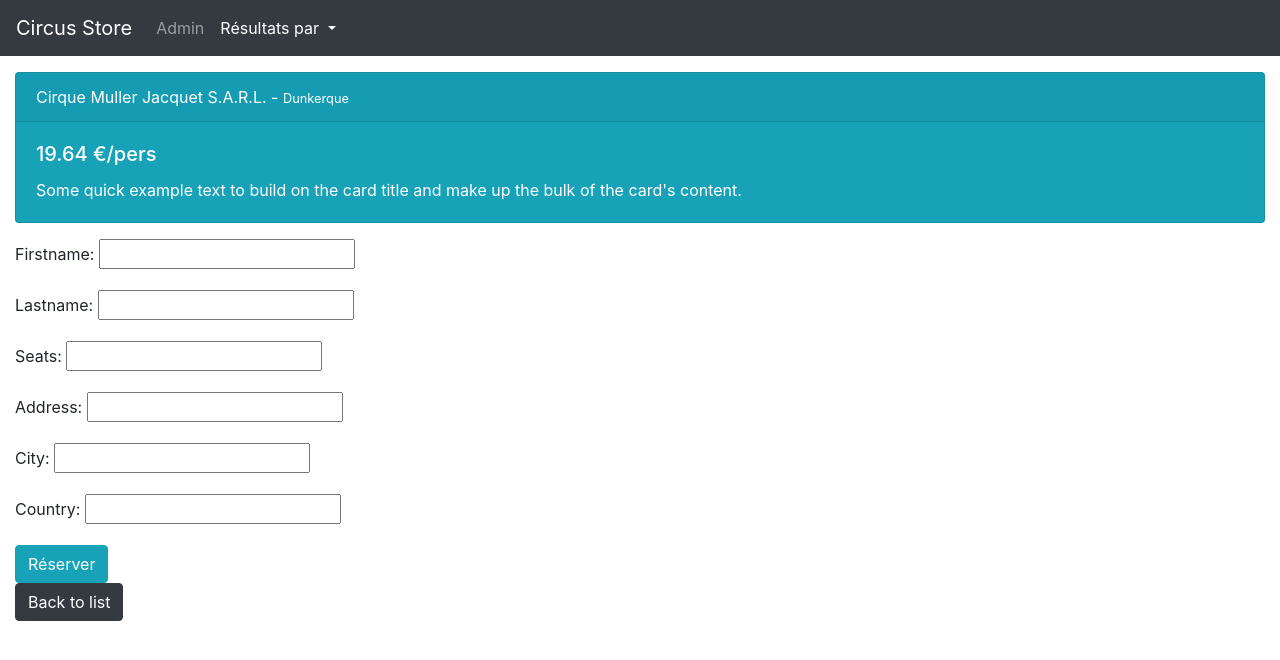
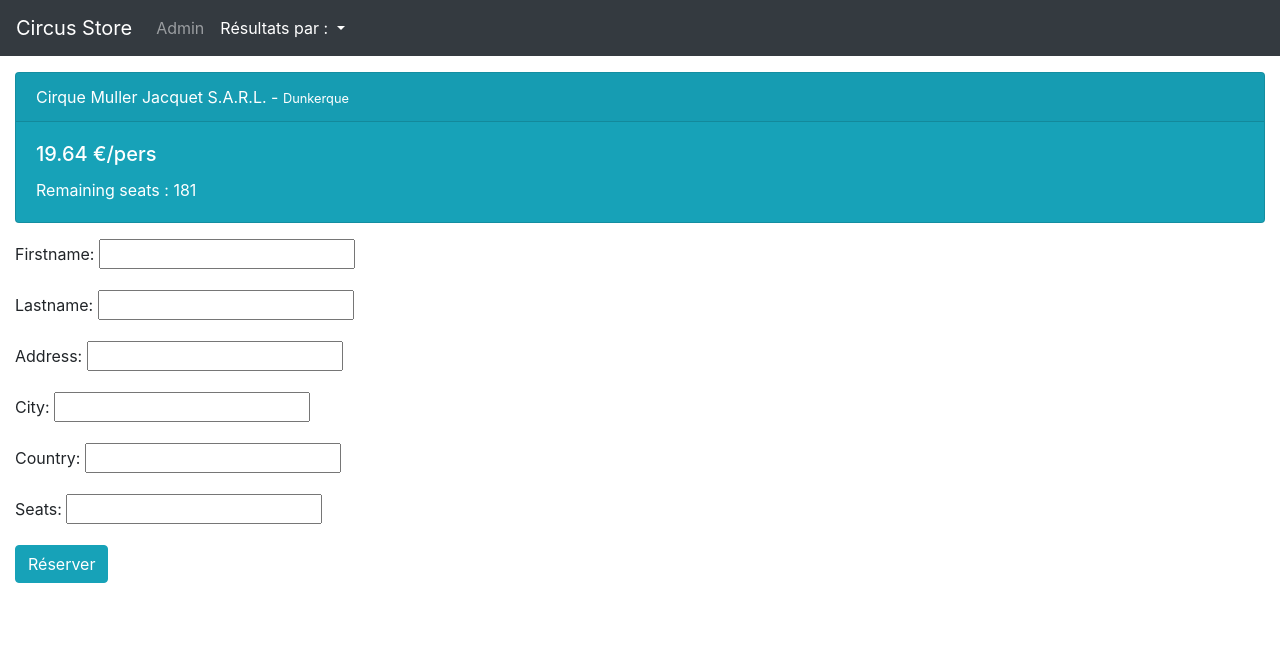
Before and after one commit to nateoverd12/my1st-Django-Project, a Django app: page /book/2848 in a window 1280 px wide. Shown: the top 660 px of the page. Run offline with Django 3.2, Linux system fonts and the light colour scheme; data comes from the database, SQL or seed files in the repository; some libraries are stand-ins or nearby versions.

Commit message:
ch done; max and min seats for booking ok

```diff
--- a/circus/forms.py
+++ b/circus/forms.py
@@ -1,8 +1,12 @@
 from django.forms import ModelForm
+from django import forms
 from .models import Booking
 
 # Create the form class.
 class BookingForm(ModelForm):
     class Meta:
         model = Booking
-        fields = ('firstname', 'lastname', 'seats', 'address', 'city', 'country')
+        fields = ('firstname', 'lastname', 'address', 'city', 'country', 'seats')
+        widgets = {
+            'seats': forms.NumberInput(attrs={'min': 1}),
+        }
--- a/circus/static/js/geolocation.js
+++ b/circus/static/js/geolocation.js
@@ -6,7 +6,7 @@ const options = {
 
   function success(pos) {
     let crd = pos.coords;
-    document.getElementById("hidden-form").action = window.location.href + 'date/1';
+    document.getElementById("hidden-form").action = window.location.href + 'autour-de-moi/1';
     document.getElementById("hidden-input").value = [crd.latitude, crd.longitude];
 
     document.forms['geolocation'].submit();
@@ -15,6 +15,7 @@ const options = {
 
   function error(err) {
     console.warn(`ERROR(${err.code}): ${err.message}`);
+    window.location = window.location.href + 'date/1';
   }
 
   navigator.geolocation.getCurrentPosition(success, error, options);
--- a/circus/templates/_nav.html
+++ b/circus/templates/_nav.html
@@ -1,22 +1,23 @@
 <nav class="navbar navbar-expand-lg navbar-dark bg-dark">
     <a class="navbar-brand" href="#">Circus Store</a>
-    <button class="navbar-toggler" type="button" data-toggle="collapse" data-target="#navbarNavAltMarkup" aria-controls="navbarNavAltMarkup" aria-expanded="false" aria-label="Toggle navigation">
-        <span class="navbar-toggler-icon"></span>
+    <button class="navbar-toggler" type="button" data-toggle="collapse" data-target="#navbarSupportedContent" aria-controls="navbarSupportedContent" aria-expanded="false" aria-label="Toggle navigation">
+      <span class="navbar-toggler-icon"></span>
     </button>
-    <div class="collapse navbar-collapse" id="navbarNavDropdown">
-      <ul class="navbar-nav">
+
+    <div class="collapse navbar-collapse" id="navbarSupportedContent">
+      <ul class="navbar-nav mr-auto">
         <li class="nav-item">
             <a class="nav-item nav-link" href="{% url 'admin:index' %}">Admin</a>
         </li>
-        <li class="nav-item dropdown">
-          <a class="nav-link dropdown-toggle active" href="#" id="navbarDropdownMenuLink" role="button" data-toggle="dropdown" aria-haspopup="true" aria-expanded="false">
-            Résultats par
+        <li class="nav-item dropdown active">
+          <a class="nav-link dropdown-toggle" href="#" id="navbarDropdown" role="button" data-toggle="dropdown" aria-haspopup="true" aria-expanded="false">
+              Résultats par :
           </a>
-          <div class="dropdown-menu" aria-labelledby="navbarDropdownMenuLink">
-            <a class="nav-item nav-link active bg-dark" href="{% url 'dates' 1 %}">- Date</a>
-            <a class="nav-item nav-link active bg-dark" href="{% url 'geoloc' 1 %}">- Position</a>
+          <div class="dropdown-menu" aria-labelledby="navbarDropdown">
+            <a class="dropdown-item" href="{% url 'dates' 1 %}">- Date</a>
+            <a class="dropdown-item" href="{% url 'geoloc' 1 %}">- Position</a>
           </div>
         </li>
       </ul>
     </div>
-</nav>
+  </nav>
--- a/circus/templates/_shows.html
+++ b/circus/templates/_shows.html
@@ -5,7 +5,7 @@
         <div class="card-body">
             <h5 class="card-title">{{ show.name }} - <small>{{ show.city }}</small></h5>
             <p class="card-text">{{ show.price }} €/pers - on {{ show.date }}</p>
-            <h6 class="card-text">Left_seats : {{ show.left_seats }} </h6>
+            <h6 class="card-text">Remaining seats : {{ show.left_seats }} </h6>
             <a href="{% url 'booking' show.id %}" class="btn btn-primary">Purchase tickets</a>
         </div>
         </div>
--- a/circus/templates/page.html
+++ b/circus/templates/page.html
@@ -9,11 +9,13 @@ Liste par dates
 {% endblock %}
 
 {% block content %}
+<h5 class="mt-2">
 {% if geoloc %}
-<h5>Tous nos spectacles triés par dates :</h5>
+Les spectacles à venir autour de moi :
 {% else %}
-<h5>Les spectacles à venir autour de moi :</h5>
+Tous nos spectacles triés par dates :
 {% endif %}
+</h5>
 <nav aria-label="Page navigation example">
     <ul class="pagination">
         {% if pages.prev > 0 %}
--- a/circus/templates/payment.html
+++ b/circus/templates/payment.html
@@ -14,16 +14,17 @@
             <div class="card-header">{{ show.name }} - <small>{{ show.city }}</small></div>
             <div class="card-body">
                 <h5 class="card-title">{{ show.price }} €/pers</h5>
-                <p class="card-text">Some quick example text to build on the card title and make up the bulk of the card's content.</p>
+                <p class="card-text">Remaining seats : {{ show.left_seats }} </p>
             </div>
         </div>
     </div>
 </div>
+{% if max_error %}
+<div class="alert alert-danger" role="alert">Impossible de réserver plus de places qu'il n'en reste...</div>
+{% endif %}
 
 <form method="POST" class="post-form">{% csrf_token %}
     {{ form.as_p }}
     <button type="submit" class="save btn btn-info">Réserver</button>
 </form>
-
-<button type="button" class="btn btn-dark"><a href="{% url 'dates' 1 %}" style="text-decoration: none;color:white">Back to list</a></button>
 {% endblock %}
--- a/circus/views.py
+++ b/circus/views.py
@@ -14,9 +14,9 @@ def init(request):
 def geoloc(request, page=1):
     if request.method=='POST':
         coords = request.POST.get("gps", "").split(",")
-        request.session['latitude']=coords[0]
-        request.session['longitude']=coords[1]
-    elif request.session['latitude']:
+        request.session['latitude'] = coords[0]
+        request.session['longitude'] = coords[1]
+    elif 'latitude' in request.session:
         coords = [request.session['latitude'], request.session['longitude']]
     else:
         return redirect('initpage')
@@ -38,19 +38,23 @@ def home(request, page=1):
 
 def payment(request, id):
     show = Show.objects.get(id=id)
+    max_error = False
     if request.method == "POST":
         form = BookingForm(request.POST)
         if form.is_valid():
             post = form.save(commit=False)
-            post.show = show
-            post.paymentTime = datetime.datetime.now()
-            post.save()
-            show.left_seats=getattr(show, 'left_seats')-getattr(post, 'seats')
-            show.save(update_fields=['left_seats'])
-            return render(request, 'success.html')
+            if post.seats<=getattr(show, 'left_seats'):
+                post.show = show
+                post.paymentTime = datetime.datetime.now()
+                post.save()
+                show.left_seats=getattr(show, 'left_seats')-getattr(post, 'seats')
+                show.save(update_fields=['left_seats'])
+                return render(request, 'success.html')
+            else:
+                max_error = True
     else:
         form = BookingForm()
-    return render(request, 'payment.html', {"show": show, 'form': form})
+    return render(request, 'payment.html', {"show": show, 'form': form, 'max_error': max_error})
 
 
 
@@ -105,22 +109,22 @@ def loadFixtures(request):
         )
     for j in range(1000):
         target_show = random.choice(Show.objects.all())
-        use_seats = random.randint(1,10)
+        seats_wanted = random.randint(1,10)
         actual_left = getattr(target_show, 'left_seats')
-        if actual_left>use_seats:
+        if actual_left>seats_wanted:
             book = Booking.objects.create(
                 firstname = fake.first_name(),
                 lastname = fake.last_name(),
-                seats = use_seats,
-                paymentTime = fake.date_time_between(start_date="-1y", end_date="today", tzinfo=None),
+                seats = seats_wanted,
+                paymentTime = fake.date_time_between(start_date="-1y", end_date="now", tzinfo=None),
                 show = target_show,
                 address = fake.address(),
                 city = fake.city(),
                 country = fake.country(),
             )
-            target_show.left_seats=(actual_left-use_seats)
+            target_show.left_seats=(actual_left-seats_wanted)
             target_show.save(update_fields=['left_seats'])
-    return HttpResponseRedirect("/page/1")
+    return redirect('initpage')
 
 french_cities = ('Paris',
                 'Lyon',
```
